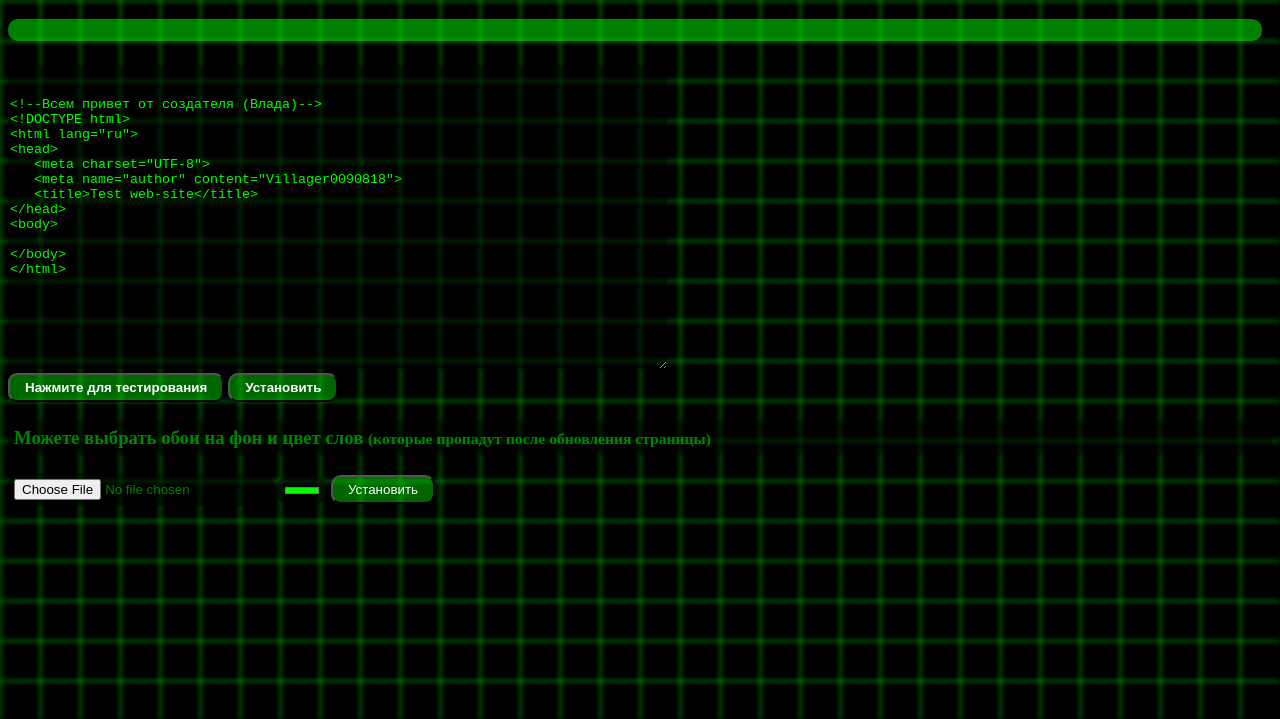
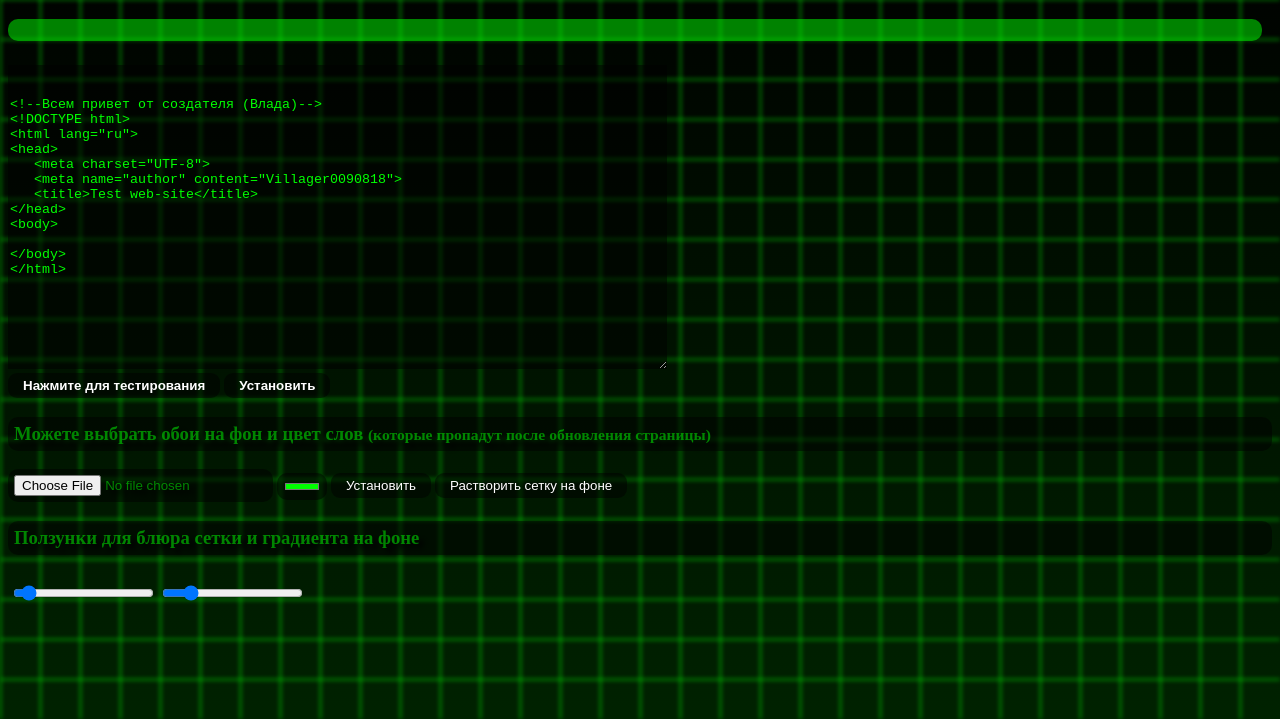
Before and after one commit to balagurovvlad977-ui/compilerhtml.github.io, a plain HTML site: page index.html in a window 1280 px wide. Shown: the part 81-800 px from the top of the page. Drawn offline with Linux system fonts and the light colour scheme.

Commit message:
Add files via upload

```diff
--- a/index.html
+++ b/index.html
@@ -19,14 +19,22 @@
             animation: fly-lines 4.8s infinite alternate;
             filter: drop-shadow(0px 0px 5px rgba(0, 255,0, 0.7));
             filter: blur(2px);
+
+            transition: opacity 0.3s,visibility 0.3s;
+        }
+        .lines-off{
+            opacity: 0;
+            visibility: hidden;
         }
         body{
+            background-image: linear-gradient(0deg, #020, #000);
             background-position: center;
             background-attachment: fixed;
             background-size:cover;
             z-index: 2;
             background-color: black;
             color: rgba(0,255,0,0.5);
+            transition: background-image 0.5s ease-in-out;
         }
         h1,h2,h3,h4,h5,h6,input,hr{
             background-color: rgba(0,0,0,0.5);
@@ -34,18 +42,34 @@
             border-radius: 10px;
             text-shadow: 5px 5px 5px #000000;
             padding: 6px 6px;
+            transition: all 0.5s;
         }
         body.has-bg .lines {
             display: none;
         }
         hr{
+            height: 10px;
+            background-color: rgba(0,255,0,0.5);
+            border: none;
             width: 97vw;
             position: absolute;
             animation: hr-scale 1s infinite normal;
         }
-        button:hover{
-            transition: all 0.5s;
-            transform: scale(1.2);
+        button:hover,input:hover{
+            transform: scale(1.1);
+            box-shadow: 0 0 0 1px white;
+            background-color: rgba(0,0,0,0.7);
+        }
+        button:active{
+            transform: scale(0.9);
+        }
+        button{
+            background-color: rgba(0,0,0,0.5);
+            border-radius: 9px;
+            padding: 5px 15px;
+            color: white;
+            border: none;
+            transition: all 0.3s;
         }
         @keyframes hr-scale {
             0%{
@@ -57,6 +81,9 @@
             100%{
                 height: 2px;
             }
+        }
+        h6{
+            filter: blur(1px)
         }
         @keyframes fly-lines {
             0%{
@@ -79,11 +106,10 @@
 </head>
 <body>
 
-
 <dev class="lines"></dev>
 <h1 class="colorReplace">Здесь вы можете написать свою HTML страницу</h1>
 
-<hr  class="colorReplace" style="height: 10px;background-color: rgba(0,255,0,0.5);border: none">
+<hr  class="colorReplace">
 <br>
 <br>
 <br>
@@ -117,29 +143,13 @@
         </textarea>
 
 <br>
-<button
-        style=
-                "
-                        background-color: rgba(0,255,0,0.4);
-                        border-radius: 9px;
-                        padding: 5px 15px;
-                        color: white;
-                "
-        title="У вас откроется вкладка с вашей веб страницей" id="open">
+<button title="У вас откроется вкладка с вашей веб страницей" id="open">
     <strong style="color: white">Нажмите для тестирования</strong>
 </button>
 
 
 
-<button
-        style=
-                "
-                    background-color: rgba(0,255,0,0.4);
-                    border-radius: 10px;
-                    padding: 5px 15px;
-                    color: white;
-                "
-        title="Скачать веб страницу" id="safe">
+<button title="Скачать веб страницу" id="safe">
     <strong style="color: white">Установить</strong>
 </button>
 
@@ -152,41 +162,79 @@
 
 <input type="color" id="wordcolor" class="colorReplace" value="#00FF00">
 
-<button style=
-                "
-                    background-color: rgba(0,255,0,0.4);
-                    border-radius: 10px;
-                    padding: 5px 15px;
-                    color: white;
-                "
-        id="oboiset">Установить</button>
+<button id="oboiset">Установить</button>
 
+<button id="reset">Растворить сетку на фоне</button>
 
+<br>
+<h3 class="colorReplace">Ползунки для блюра сетки и градиента на фоне</h3>
+<table>
 
+    <td>
+        <input class="blur" type="range" min="0" max="100" value="2" title="Ползунок блюра">
 
-
+        <input class="gradient" type="range" min="0" max="15" value="2" title="Ползунок градиента">
+    </td>
+</table>
 
 
 
 <script>
 
+
+
+
+    if(window.screen.width <= 1000){
+        document.querySelector('.lines').style.animation = 'none';
+        document.querySelector('hr').style.animation = 'none';
+    }
+
+
+
     const buttonOPEN = document.querySelector('#open');
 
-    let codeHTML = document.querySelector('#htmlcode').value;
+
+    const resetButton = document.querySelector('#reset')
+
+
+    let codeHTML = document.querySelector('#htmlcode');
+
+
 
     let blob = new Blob([codeHTML], {type: "text/html;charset=utf-8"});
 
+
+
     let blobURL = URL.createObjectURL(blob);
+
+
 
     const buttonSafe = document.querySelector('#safe');
 
+
+
     const fileOboi = document.querySelector('#oboi');
+
+
+    const blur = document.querySelector('.blur');
+
+
+    const gradient = document.querySelector('.gradient');
+
+
 
     const buttonOboi = document.querySelector('#oboiset');
 
+
+
     const replaceColor = document.querySelectorAll('.colorReplace');
 
+
+
     const color = document.querySelector('#wordcolor');
+
+
+
     <!--Метод обновления информации о тексте и тд-->
     function updateInfo() {
         codeHTML = document.querySelector('#htmlcode').value;
@@ -195,6 +243,67 @@
 
         blobURL = URL.createObjectURL(blob);
     }
+
+
+    let off = false;
+    resetButton.addEventListener('click',()=>{
+        document.body.querySelector('.lines').classList.toggle('lines-off');
+        off = !off;
+        if(off)
+            resetButton.textContent = "Выявить сетку"
+        else
+            resetButton.textContent = "Растворить сетку на фоне"
+    })
+
+
+
+    document.getElementById('htmlcode').addEventListener('keydown', function(e) {
+        if (e.key === 'Tab') {
+            e.preventDefault();
+
+            const start = this.selectionStart;
+            const end = this.selectionEnd;
+
+            const spaces = '     ';
+
+            this.value = this.value.substring(0, start) + spaces + this.value.substring(end);
+
+            this.selectionStart = this.selectionEnd = start + spaces.length;
+        }
+    });
+
+
+
+
+
+    const saveCode = localStorage.getItem('compiler.html.code')
+    if(saveCode != null && saveCode != 'undefined'){
+        codeHTML.value = saveCode;
+    }
+
+
+
+    codeHTML.addEventListener('input', () => {
+        localStorage.setItem('compiler.html.code', codeHTML.value);
+    });
+
+
+
+
+    gradient.addEventListener('input',()=>{
+        const color = Number(gradient.value).toString(16);
+        document.body.style.backgroundImage = 'linear-gradient(0deg, #0' + color + '0, #000)';
+    })
+
+
+
+    blur.addEventListener('input',()=>{
+        document.querySelector('.lines').style.filter = 'blur(' + blur.value + 'px)';
+    })
+
+
+
+
 
     function LogicButtonOpen() {
 
@@ -206,6 +315,10 @@
 
     }
 
+
+
+
+
     function SafeButton() {
         updateInfo();
         const link = document.createElement('a');
@@ -214,13 +327,23 @@
         link.click();
     }
 
+
+
+
     buttonOPEN.addEventListener(('click'), () => {
         LogicButtonOpen();
     });
 
+
+
+
     buttonSafe.addEventListener(('click'), () => {
         SafeButton();
     });
+
+
+
+
 
     buttonOboi.addEventListener('click', () => {
 
```
Lines whose indentation alone changed are shown as unchanged.
